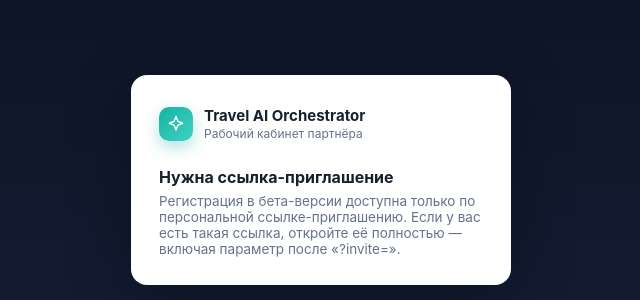
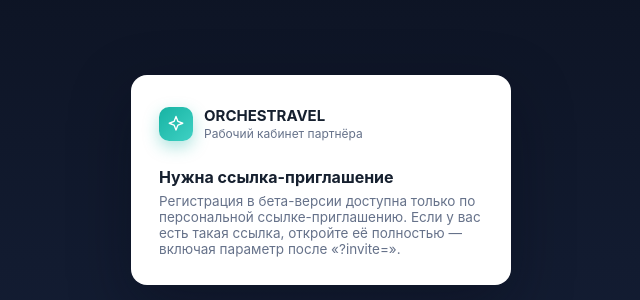
Before and after one commit to u-terra/travel-advantage-ai-control-center, a FastAPI app: page /register in a window 1280 px wide. Shown: the part 220-520 px from the top of the page, without its empty margins (319-959 px from the left). Run offline with FastAPI, Linux system fonts and the light colour scheme; parts of the project's set-up code (start-up, migrations or seed data) failed here and were passed over; some libraries are stand-ins or nearby versions.

Commit message:
Rebrand web UI to ORCHESTRAVEL
Swap visible product name (Travel AI Orchestrator / Web Orchestrator)
for ORCHESTRAVEL across the login, register, and chat pages (browser
titles, sidebar brand, footer badge, welcome header) and in the
assistant's self-identification string in chat_provider.py. No
functional, auth, routing, or business-logic changes.

No hardcoded links to app.vassian-ai.ru were found in the codebase,
so no domain swap was needed; the old backup domain keeps working
unmodified.

Co-Authored-By: Claude Sonnet 5 <noreply@anthropic.com>
Claude-Session: https://claude.ai/code/session_018xfkdgBXSmfLZS1Jkr8kAA

```diff
--- a/app/chat_provider.py
+++ b/app/chat_provider.py
@@ -58,7 +58,7 @@ class OpenAIChatProvider:
         })
 
         instructions = (
-            "Ты — Travel AI Orchestrator, рабочий AI-ассистент для людей, "
+            "Ты — ORCHESTRAVEL, рабочий AI-ассистент для людей, "
             "работающих в туризме. "
             "Отвечай по-русски, содержательно, естественно и профессионально. "
             "Не сокращай ответ ради ограничений Telegram. "
--- a/app/templates/login.html
+++ b/app/templates/login.html
@@ -3,7 +3,7 @@
 <head>
 <meta charset="utf-8">
 <meta name="viewport" content="width=device-width,initial-scale=1">
-<title>Вход — Travel AI Orchestrator</title>
+<title>Вход — ORCHESTRAVEL</title>
 <style>
 * { box-sizing: border-box; }
 
@@ -174,7 +174,7 @@ h1 {
                 </svg>
             </div>
             <div class="brand-text">
-                <div class="name">Travel AI Orchestrator</div>
+                <div class="name">ORCHESTRAVEL</div>
                 <div class="sub">Рабочий кабинет партнёра</div>
             </div>
         </div>
--- a/app/templates/register.html
+++ b/app/templates/register.html
@@ -3,7 +3,7 @@
 <head>
 <meta charset="utf-8">
 <meta name="viewport" content="width=device-width,initial-scale=1">
-<title>Регистрация — Travel AI Orchestrator</title>
+<title>Регистрация — ORCHESTRAVEL</title>
 <style>
 * { box-sizing: border-box; }
 
@@ -183,7 +183,7 @@ h1 {
                 </svg>
             </div>
             <div class="brand-text">
-                <div class="name">Travel AI Orchestrator</div>
+                <div class="name">ORCHESTRAVEL</div>
                 <div class="sub">Рабочий кабинет партнёра</div>
             </div>
         </div>
```
Also changed, not shown: app/templates/chat.html (+4 -4 lines).
